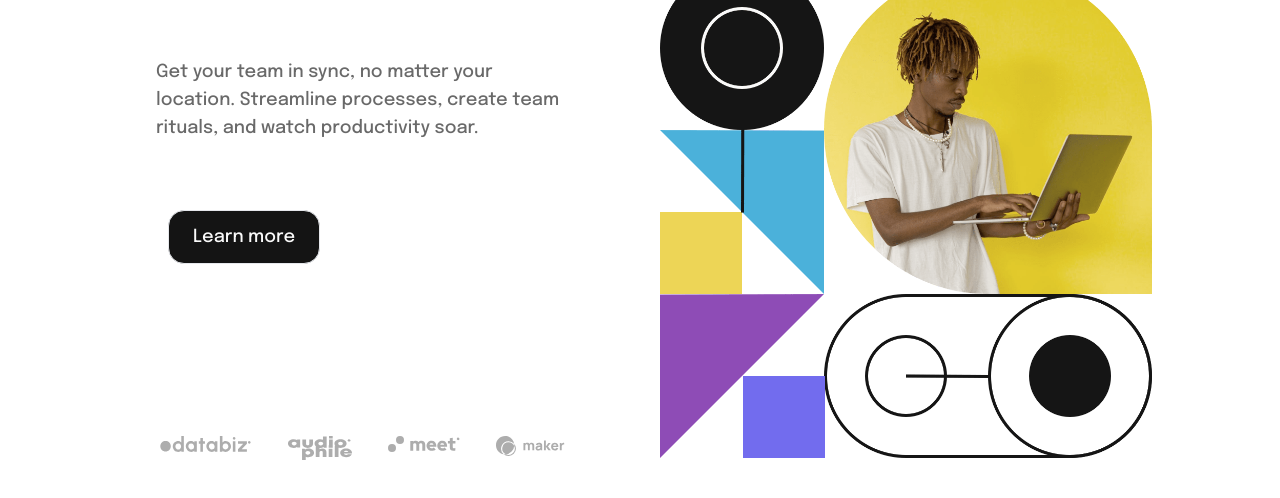
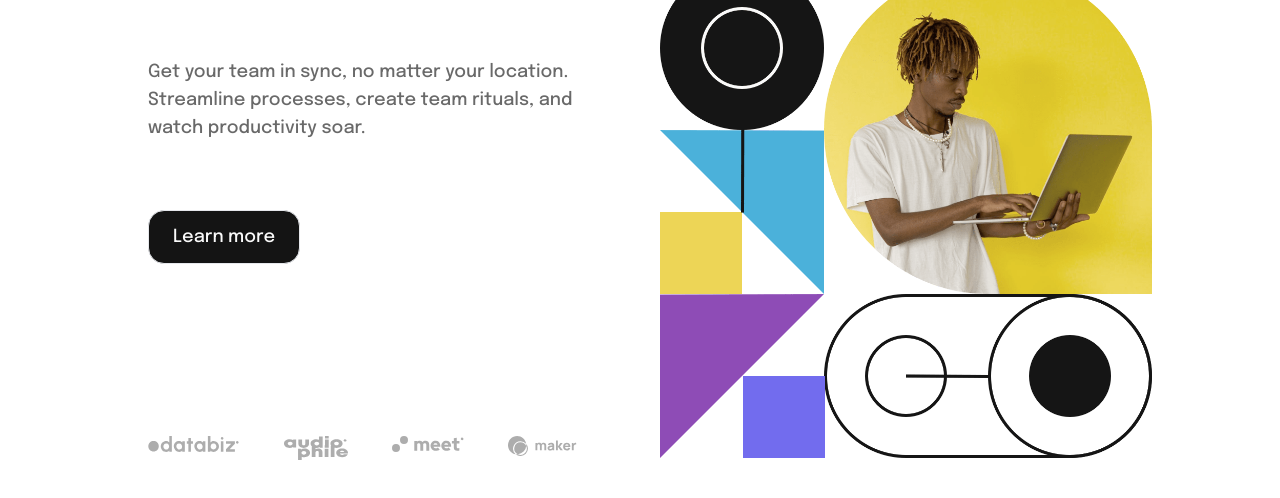
Before and after one commit to Jessepelumi/snap, a website: page public/index.html in a window 1280 px wide. Shown: the part 282-780 px from the top of the page. Drawn offline with Linux system fonts and the light colour scheme.

Commit message:
modified the mobile and desktop index page

```diff
--- a/public/index.html
+++ b/public/index.html
@@ -56,16 +56,16 @@
             <h1 class="pt-12 pb-5 font-main font-bold text-4xl md:text-6xl md:pt-14 md:w-11/12">
                 Make remote work
             </h1>
-            <p class="p-2 m-auto font-main text-neutral-medium_gray text-lg md:py-10">
+            <p class="p-2 m-auto font-main text-neutral-medium_gray text-lg md:py-10 md:px-0">
                 Get your team in sync, no matter your location. Streamline processes, create team rituals, and watch productivity soar.
             </p>
-            <div class="p-5 md:pt-7 md:pb-32">
+            <div class="p-5 md:pt-7 md:pb-32 md:px-0">
                 <button class="border px-6 py-3 rounded-2xl text-neutral-almost_white bg-neutral-almost_black font-main text-lg">
                     Learn more
                 </button>
             </div>
 
-            <div class="flex justify-between px-3 py-11">
+            <div class="flex justify-between px-3 py-11 md:px-0">
                 <img src="images/client-databiz.svg" alt="databiz" class="h-4">
                 <img src="images/client-audiophile.svg" alt="audiophile" class="h-6 w-16">
                 <img src="images/client-meet.svg" alt="meet" class="h-4">
```
Also changed, not shown: public/styles.css.
